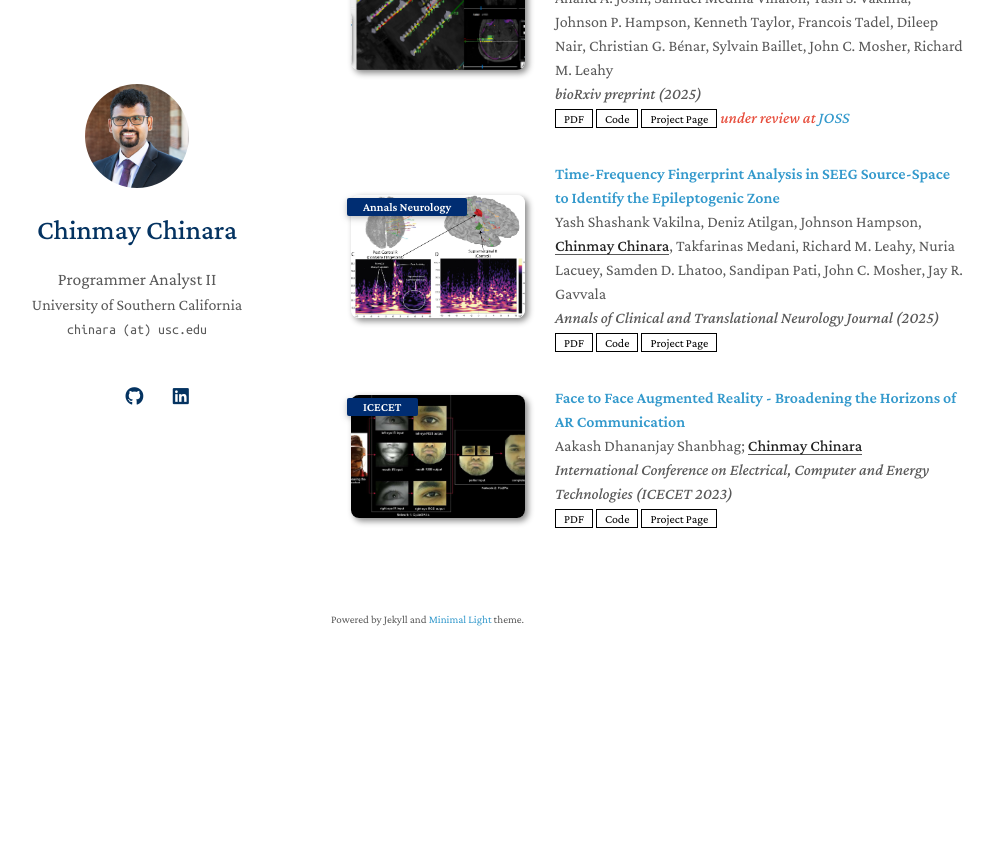
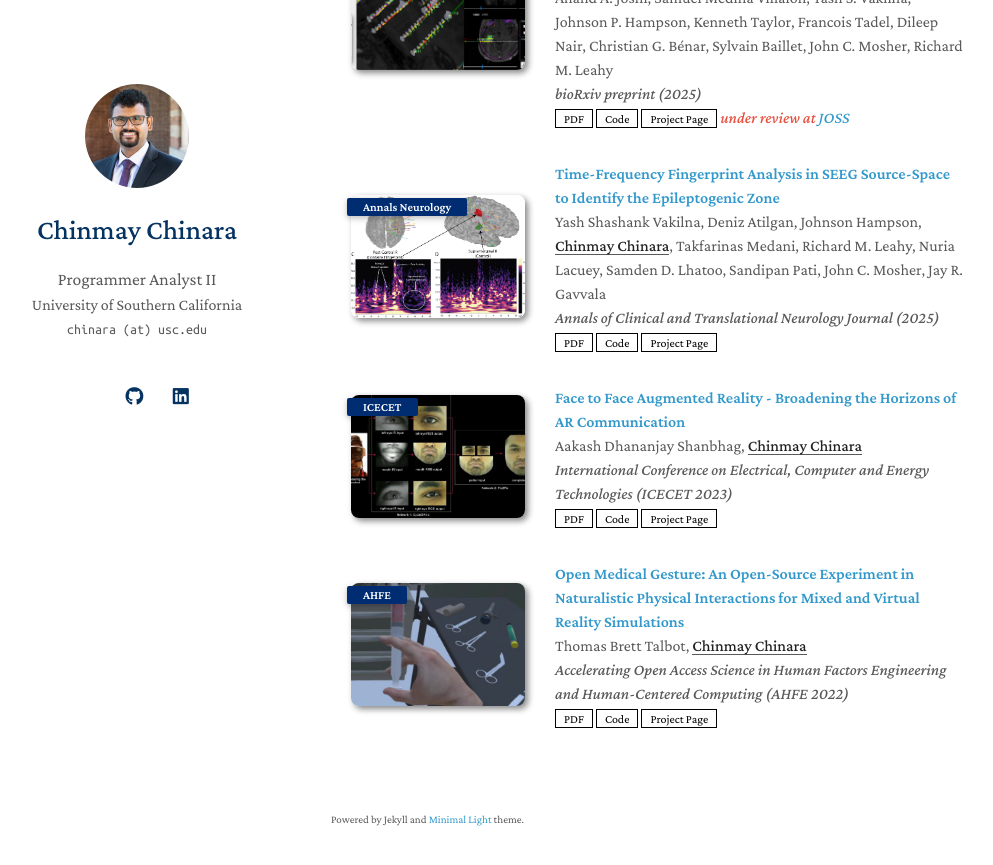
Before and after one commit to chinmaychinara91/chinmaychinara91.github.io, a Jekyll site: the page built from index.md, in a window 1280 px wide and 900 px high, scrolled down 1605 px. Shown: the top 865 px of the window, without its empty margins (139-1132 px from the left). Built offline with Jekyll 4.4.1, drawn with Linux system fonts in a browser that asks for light colours; a style sheet for code colours, icons or effects is not loaded; our own code applies the rules of GitHub Pages for plain Markdown files; before the commit the page ends 2305 px from its top, so only the background shows below that.

Commit message:
Add OpenMG paper and image

```diff
--- a/_data/publications.yml
+++ b/_data/publications.yml
@@ -28,10 +28,19 @@ main:
     image: ./assets/img/timefreq.jpg
 
   - title: "Face to Face Augmented Reality - Broadening the Horizons of AR Communication"
-    authors: Aakash Dhananjay Shanbhag; <em><strong>Chinmay Chinara</strong></em>
+    authors: Aakash Dhananjay Shanbhag, <em><strong>Chinmay Chinara</strong></em>
     conference_short: ICECET
     conference: International Conference on Electrical, Computer and Energy Technologies (ICECET 2023)
     pdf: https://www.researchgate.net/publication/377617681_Face_to_Face_Augmented_Reality_-_Broadening_the_Horizons_of_AR_Communication
     code: https://github.com/chinmaychinara91/ICT_Face2FaceChat_AR
     page: https://ieeexplore.ieee.org/abstract/document/10389393
     image: ./assets/img/face2face.png
+
+  - title: "Open Medical Gesture: An Open-Source Experiment in Naturalistic Physical Interactions for Mixed and Virtual Reality Simulations"
+    authors: Thomas Brett Talbot, <em><strong>Chinmay Chinara</strong></em>
+    conference_short: AHFE
+    conference: Accelerating Open Access Science in Human Factors Engineering and Human-Centered Computing (AHFE 2022)
+    pdf: https://openaccess-api.cms-conferences.org/articles/download/978-1-958651-26-1_0
+    code: https://github.com/chinmaychinara91/open-medical-gesture
+    page: https://openaccess.cms-conferences.org/publications/book/978-1-958651-26-1/article/978-1-958651-26-1_0
+    image: ./assets/img/openmg.png
```
Also changed, not shown: assets/img/openmg.png (added).
